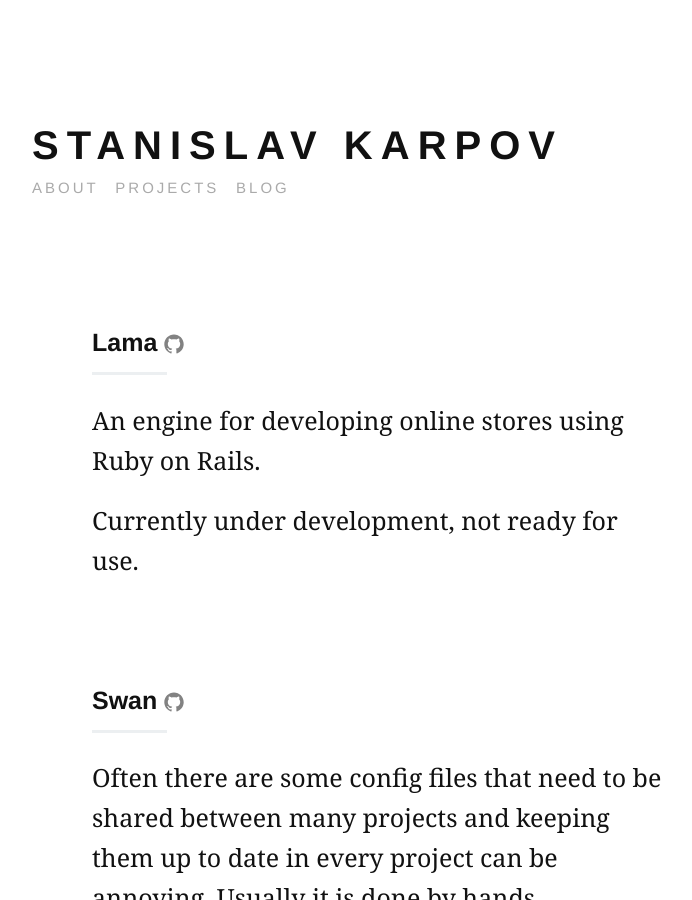
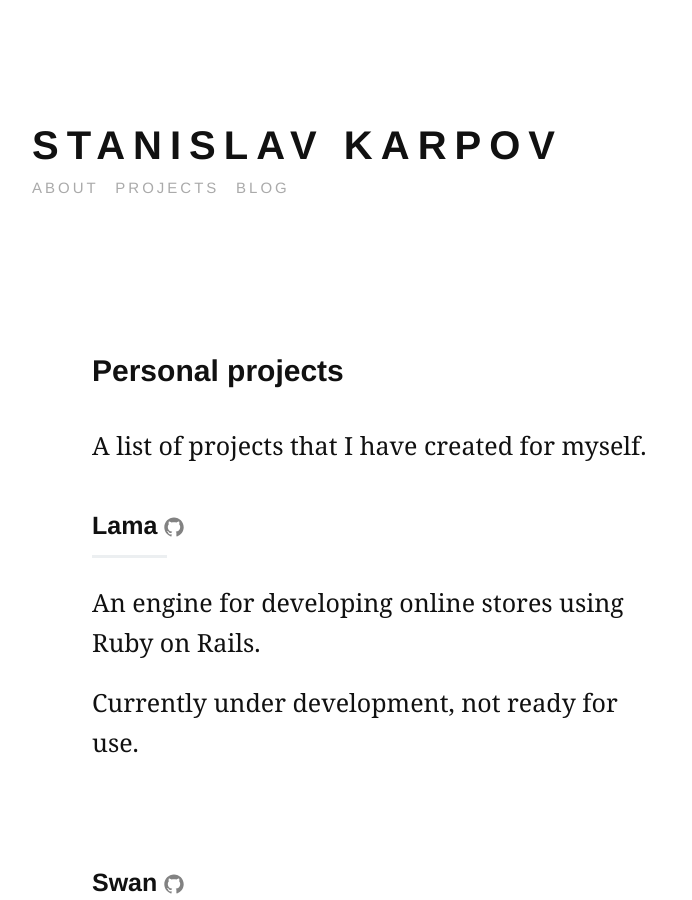
Before and after one commit to staskjs/staskjs.github.io, a Jekyll site: the page built from projects.html, in a window 1280 px wide and 900 px high. Shown: the whole window, without its empty margins (224-916 px from the left). Built offline with Jekyll 4.4.1, drawn with Linux system fonts in a browser that asks for light colours.

Commit message:
add title and decription to projects page

```diff
--- a/projects.html
+++ b/projects.html
@@ -3,6 +3,11 @@ layout: default
 title: Projects
 permalink: /projects/
 ---
+
+<h2>Personal projects</h2>
+<p class="py2">
+  A list of projects that I have created for myself.
+</p>
 
 <div class="project">
   <span class="h4 title">Lama</span>
```
